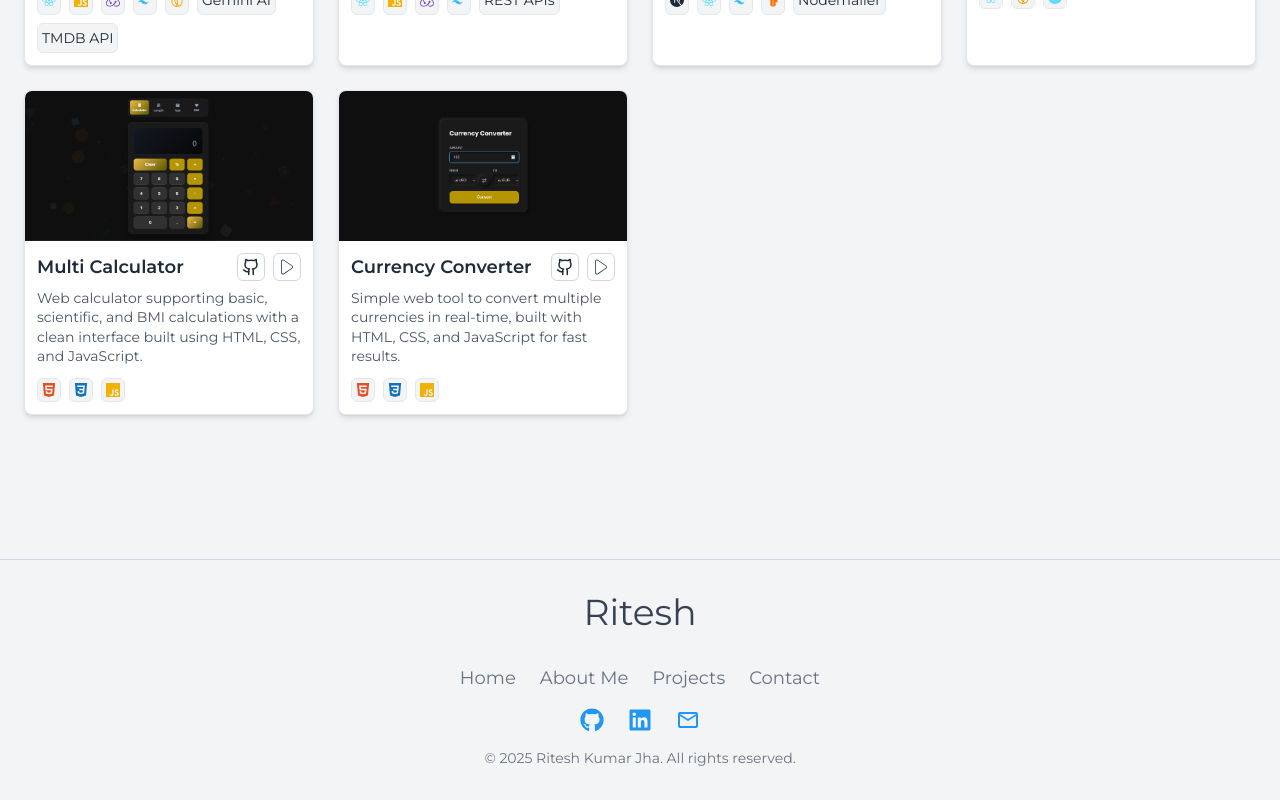
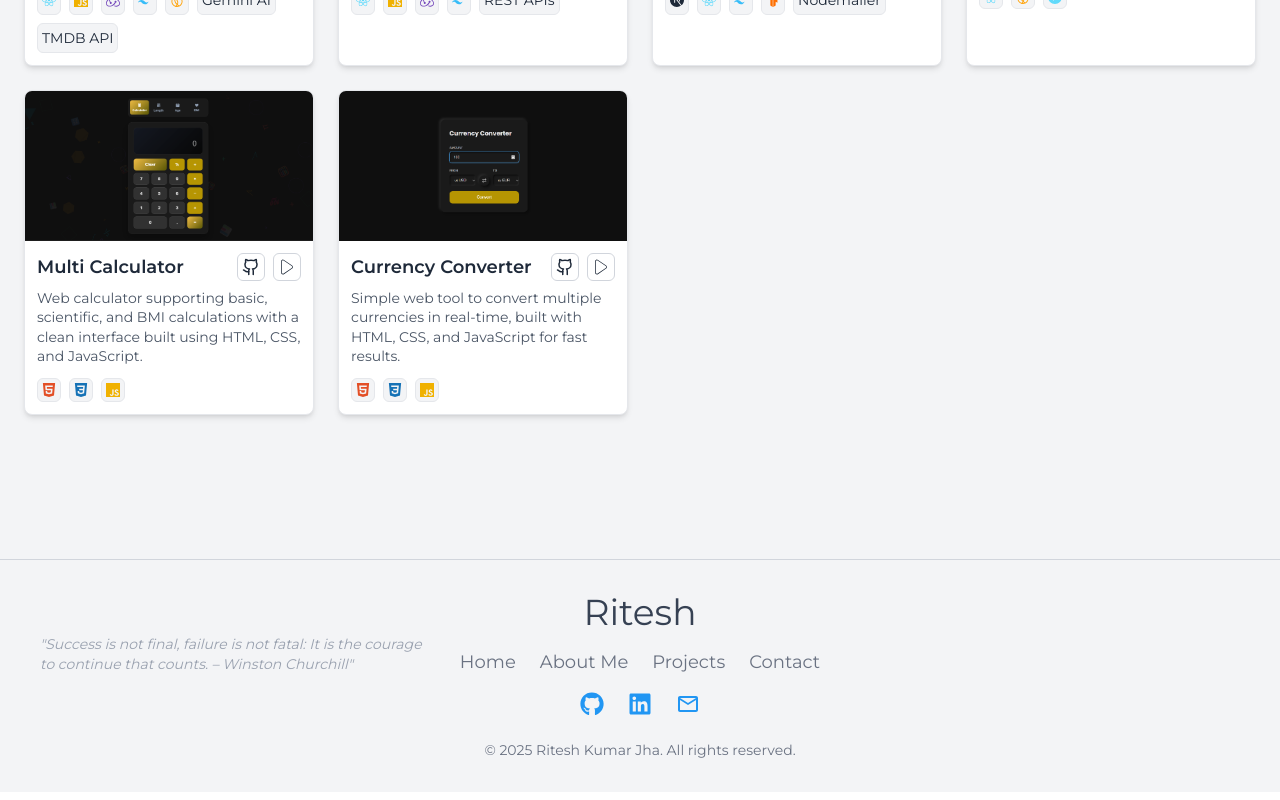
Before and after one commit to rjritesh/New-Portfolio, a React (Vite) app: page / in a window 1280 px wide. Shown: the part 1856-2656 px from the top of the page. Built offline with nearby package versions, Linux system fonts and the light colour scheme.

Commit message:
Footer Update

```diff
--- a/src/components/Footer.jsx
+++ b/src/components/Footer.jsx
@@ -1,54 +1,57 @@
 import { FaGithub, FaLinkedin } from "react-icons/fa";
 import { MdOutlineMail } from "react-icons/md";
+import { useState, useEffect } from "react";
+import { quotes } from "../utils/constants"; // your quotes file
 
 const Footer = () => {
+  const [quote, setQuote] = useState("");
+
+  useEffect(() => {
+    const pickQuote = () => {
+      setQuote(quotes[Math.floor(Math.random() * quotes.length)]);
+    };
+
+    pickQuote(); // initial quote
+    const interval = setInterval(pickQuote, 10000); // every 10 sec
+    return () => clearInterval(interval);
+  }, []);
+
   return (
     <footer
-      className="bg-gray-100 text-black py-8 mt-20 w-full flex flex-col items-center border-t border-gray-300"
+      className="bg-gray-100 text-black py-8 mt-20 w-full border-t border-gray-300"
       style={{ fontFamily: "Montserrat, sans-serif" }}
     >
-      {/* Name */}
-      <p className="text-3xl sm:text-4xl text-gray-700 mb-4 sm:mb-8">Ritesh</p>
+      <div className="flex flex-col sm:flex-row justify-between items-start sm:items-center px-8 sm:px-10 gap-6">
 
-      {/* Footer Nav Links */}
-      <nav className="flex flex-wrap justify-center gap-4 sm:gap-6 mb-4 text-gray-500 text-base sm:text-lg">
-        <a href="#home" className="hover:text-[rgb(33,150,243)]">Home</a>
-        <a href="#about" className="hover:text-[rgb(33,150,243)]">About Me</a>
-        <a href="#project" className="hover:text-[rgb(33,150,243)]">Projects</a>
-        <a href="#contact" className="hover:text-[rgb(33,150,243)]">Contact</a>
-      </nav>
+        {/* Left: Random Quote */}
+        <div className="flex-1 text-sm text-left text-gray-400 italic">
+          {quote && `"${quote}"`}
+        </div>
 
-      {/* Social Icons */}
-      <div className="flex flex-wrap justify-center gap-4 sm:gap-6 mb-4">
-        <a
-          href="https://github.com/rjritesh"
-          target="_blank"
-          rel="noopener noreferrer"
-          className="text-[rgb(33,150,243)] hover:text-[#41474b] transition text-2xl"
-          title="GitHub"
-        >
-          <FaGithub />
-        </a>
-        <a
-          href="https://www.linkedin.com/in/jhariteshkumar/"
-          target="_blank"
-          rel="noopener noreferrer"
-          className="text-[rgb(33,150,243)] hover:text-[#41474b] transition text-2xl"
-          title="LinkedIn"
-        >
-          <FaLinkedin />
-        </a>
-        <a
-          href="mailto:imrjha07@gmail.com"
-          className="text-[rgb(33,150,243)] hover:text-[#41474b] transition text-2xl"
-          title="Email"
-        >
-          <MdOutlineMail />
-        </a>
+        {/* Center: Name + Nav + Social Icons */}
+        <div className="flex-1 flex flex-col items-center gap-4">
+          <p className="text-3xl sm:text-4xl text-gray-700">Ritesh</p>
+
+          <nav className="flex flex-wrap justify-center gap-4 sm:gap-6 text-gray-500 text-base sm:text-lg">
+            <a href="#home" className="hover:text-[rgb(33,150,243)]">Home</a>
+            <a href="#about" className="hover:text-[rgb(33,150,243)]">About Me</a>
+            <a href="#project" className="hover:text-[rgb(33,150,243)]">Projects</a>
+            <a href="#contact" className="hover:text-[rgb(33,150,243)]">Contact</a>
+          </nav>
+
+          <div className="flex flex-wrap justify-center gap-4 sm:gap-6 text-2xl text-[rgb(33,150,243)]">
+            <a href="https://github.com/rjritesh" target="_blank" rel="noopener noreferrer" title="GitHub"><FaGithub /></a>
+            <a href="https://www.linkedin.com/in/jhariteshkumar/" target="_blank" rel="noopener noreferrer" title="LinkedIn"><FaLinkedin /></a>
+            <a href="mailto:imrjha07@gmail.com" title="Email"><MdOutlineMail /></a>
+          </div>
+        </div>
+
+        {/* Right: Optional extra space or future content */}
+        <div className="flex-1"></div>
       </div>
 
-      {/* Copyright */}
-      <p className="text-gray-500 text-sm text-center px-4">
+      {/* Bottom: Copyright */}
+      <p className="text-gray-500 text-sm text-center mt-6 px-4">
         &copy; {new Date().getFullYear()} Ritesh Kumar Jha. All rights reserved.
       </p>
     </footer>
--- /dev/null
+++ b/src/utils/constants.js
@@ -0,0 +1,41 @@
+export const quotes = [
+  // Failure
+  "Failure is simply the opportunity to begin again, this time more intelligently. – Henry Ford",
+  "Don’t fear failure. Fear being in the exact same place next year as you are today. – Unknown",
+  "Failure is the condiment that gives success its flavor. – Truman Capote",
+
+  // Learning
+  "Live as if you were to die tomorrow. Learn as if you were to live forever. – Mahatma Gandhi",
+  "An investment in knowledge pays the best interest. – Benjamin Franklin",
+  "The beautiful thing about learning is nobody can take it away from you. – B.B. King",
+
+  // Consistency
+  "Success doesn’t come from what you do occasionally, it comes from what you do consistently. – Marie Forleo",
+  "Small daily improvements over time lead to stunning results. – Robin Sharma",
+  "Consistency is what transforms average into excellence. – Unknown",
+
+  // Focus
+  "The successful warrior is the average man, with laser-like focus. – Bruce Lee",
+  "Focus on being productive instead of busy. – Tim Ferriss",
+  "You can’t depend on your eyes when your imagination is out of focus. – Mark Twain",
+
+  // Grit
+  "Grit is passion and perseverance for very long-term goals. – Angela Duckworth",
+  "Our greatest glory is not in never falling, but in rising every time we fall. – Confucius",
+  "Grit is living life like it’s a marathon, not a sprint. – Angela Duckworth",
+
+  // Determination
+  "Determination gives you the resolve to keep going in spite of the roadblocks that lay before you. – Denis Waitley",
+  "It always seems impossible until it’s done. – Nelson Mandela",
+  "Where there’s a will, there’s a way. – Unknown",
+
+  // Success
+  "Success is not final, failure is not fatal: It is the courage to continue that counts. – Winston Churchill",
+  "Success usually comes to those who are too busy to be looking for it. – Henry David Thoreau",
+  "Don’t aim for success if you want it; just do what you love. – Viktor Frankl",
+
+  // Hard Work
+  "There are no secrets to success. It is the result of preparation, hard work, and learning from failure. – Colin Powell",
+  "Dreams don’t work unless you do. – John C. Maxwell",
+  "Hard work beats talent when talent doesn’t work hard. – Tim Notke"
+];
```
